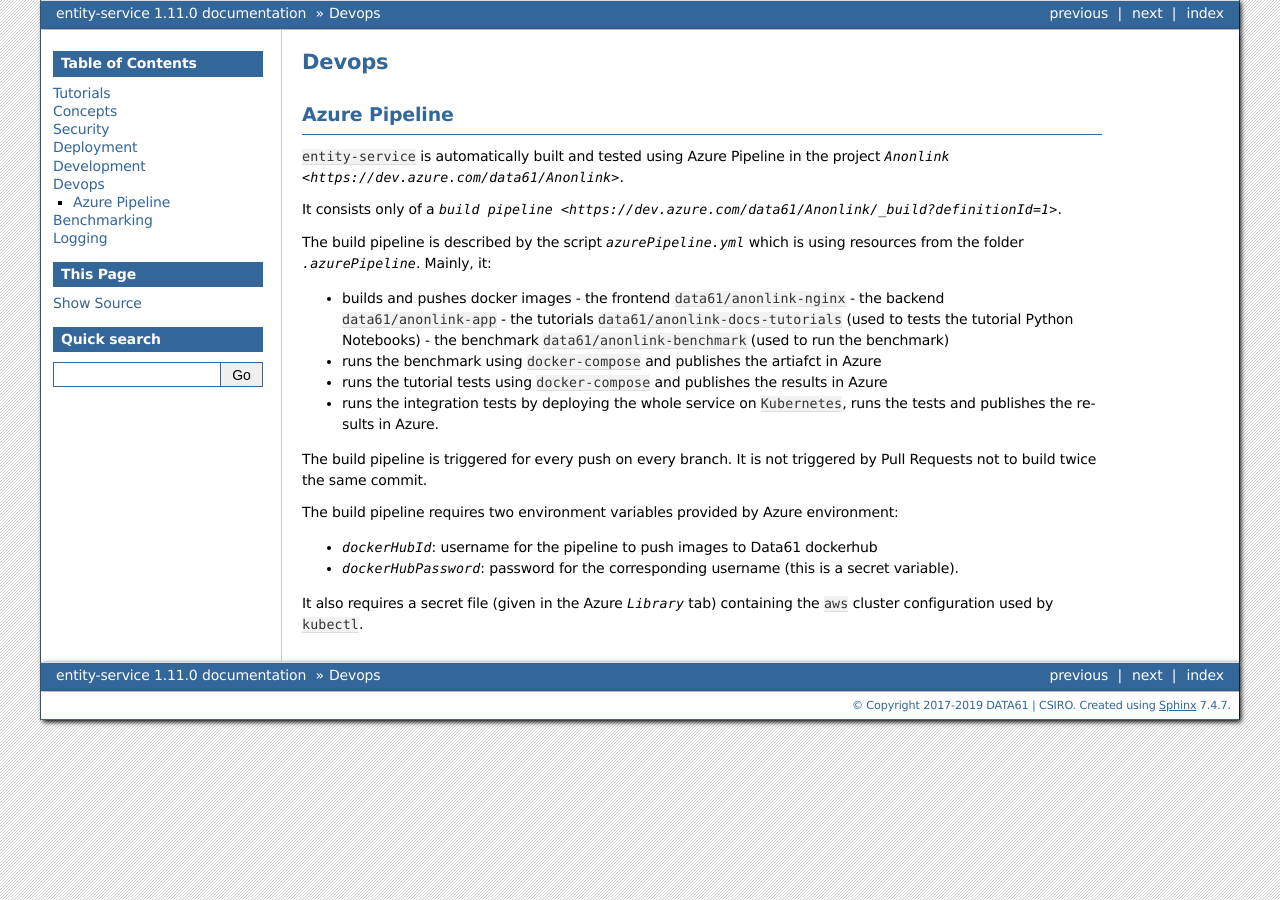
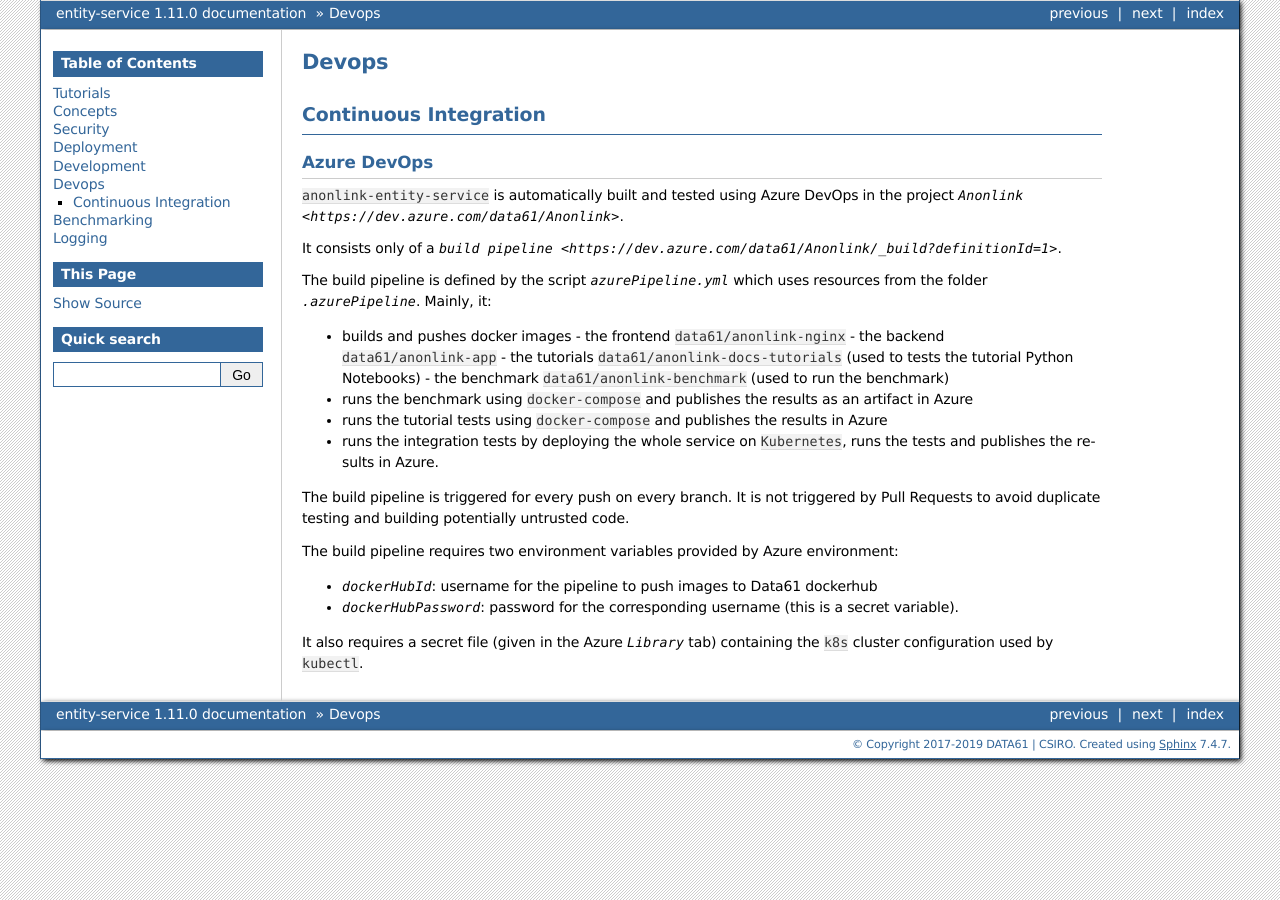
Before and after one commit to data61/anonlink-entity-service, a Sphinx documentation site: the page built from docs/devops.rst, in a window 1280 px wide. Built offline with Sphinx 7.4.7, drawn with Linux system fonts in a browser that asks for light colours; formulas are drawn with MathJax 3.

Commit message:
Update documentation from PR #382 review.

```diff
--- a/docs/devops.rst
+++ b/docs/devops.rst
@@ -1,16 +1,19 @@
 Devops
 ===========
 
-Azure Pipeline
---------------
+Continuous Integration
+----------------------
 
-``entity-service`` is automatically built and tested using Azure Pipeline
+Azure DevOps
+~~~~~~~~~~~~
+
+``anonlink-entity-service`` is automatically built and tested using Azure DevOps
 in the project `Anonlink <https://dev.azure.com/data61/Anonlink>`.
 
 It consists only of a `build pipeline <https://dev.azure.com/data61/Anonlink/_build?definitionId=1>`.
 
-The build pipeline is described by the script `azurePipeline.yml`
-which is using resources from the folder `.azurePipeline`.
+The build pipeline is defined by the script `azurePipeline.yml`
+which uses resources from the folder `.azurePipeline`.
 Mainly, it:
 
 - builds and pushes docker images
@@ -18,17 +21,17 @@
   - the backend ``data61/anonlink-app``
   - the tutorials ``data61/anonlink-docs-tutorials`` (used to tests the tutorial Python Notebooks)
   - the benchmark ``data61/anonlink-benchmark`` (used to run the benchmark)
-- runs the benchmark using ``docker-compose`` and publishes the artiafct in Azure
+- runs the benchmark using ``docker-compose`` and publishes the results as an artifact in Azure
 - runs the tutorial tests using ``docker-compose`` and publishes the results in Azure
 - runs the integration tests by deploying the whole service on ``Kubernetes``, runs the tests and publishes the results in Azure.
 
 The build pipeline is triggered for every push on every branch. It is not triggered by Pull
-Requests not to build twice the same commit.
+Requests to avoid duplicate testing and building potentially untrusted code.
 
 The build pipeline requires two environment variables provided by Azure environment:
 
 - `dockerHubId`: username for the pipeline to push images to Data61 dockerhub
 - `dockerHubPassword`: password for the corresponding username (this is a secret variable).
 
-It also requires a secret file (given in the Azure `Library` tab) containing the ``aws`` cluster
+It also requires a secret file (given in the Azure `Library` tab) containing the ``k8s`` cluster
 configuration used by ``kubectl``.
```
